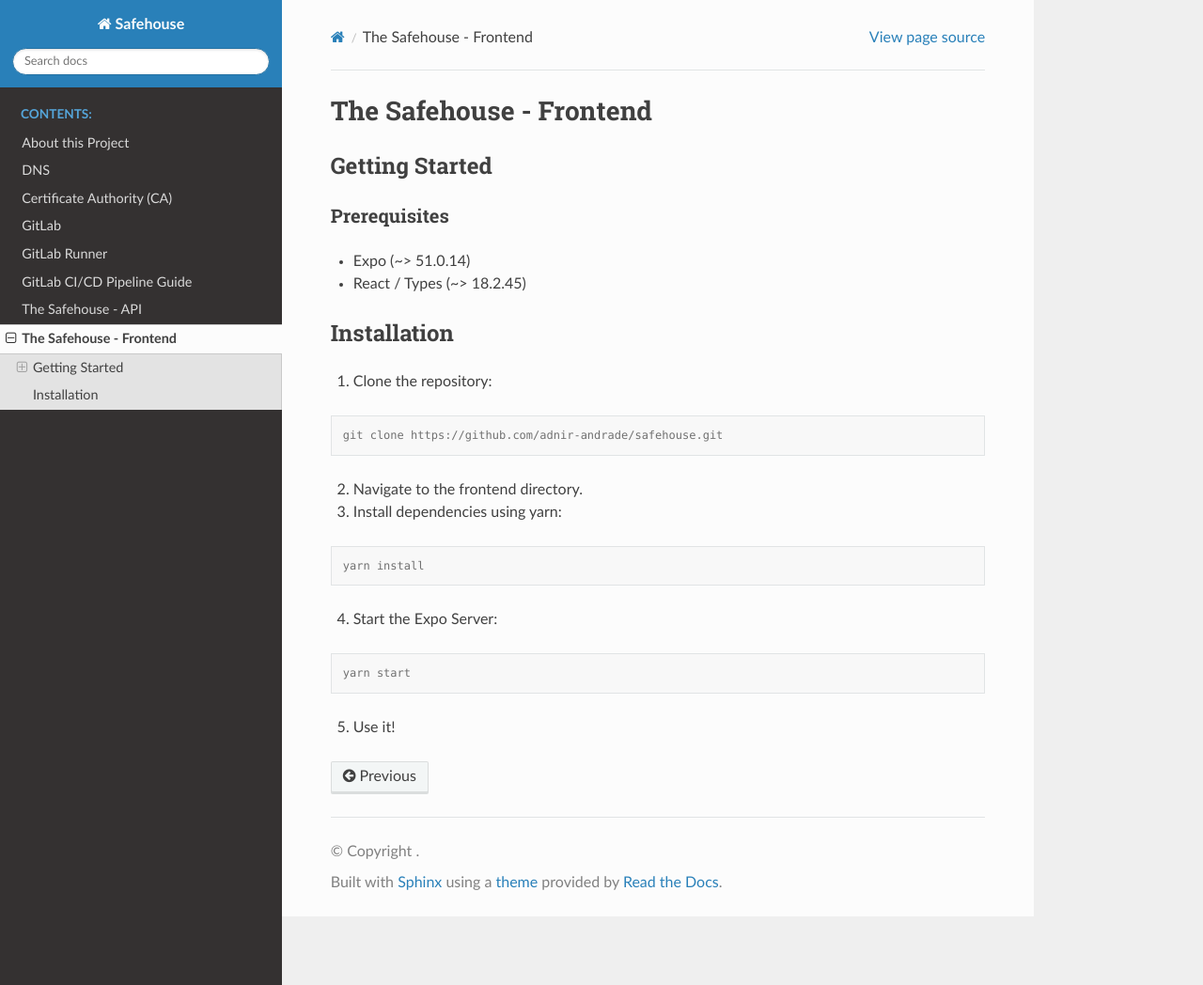
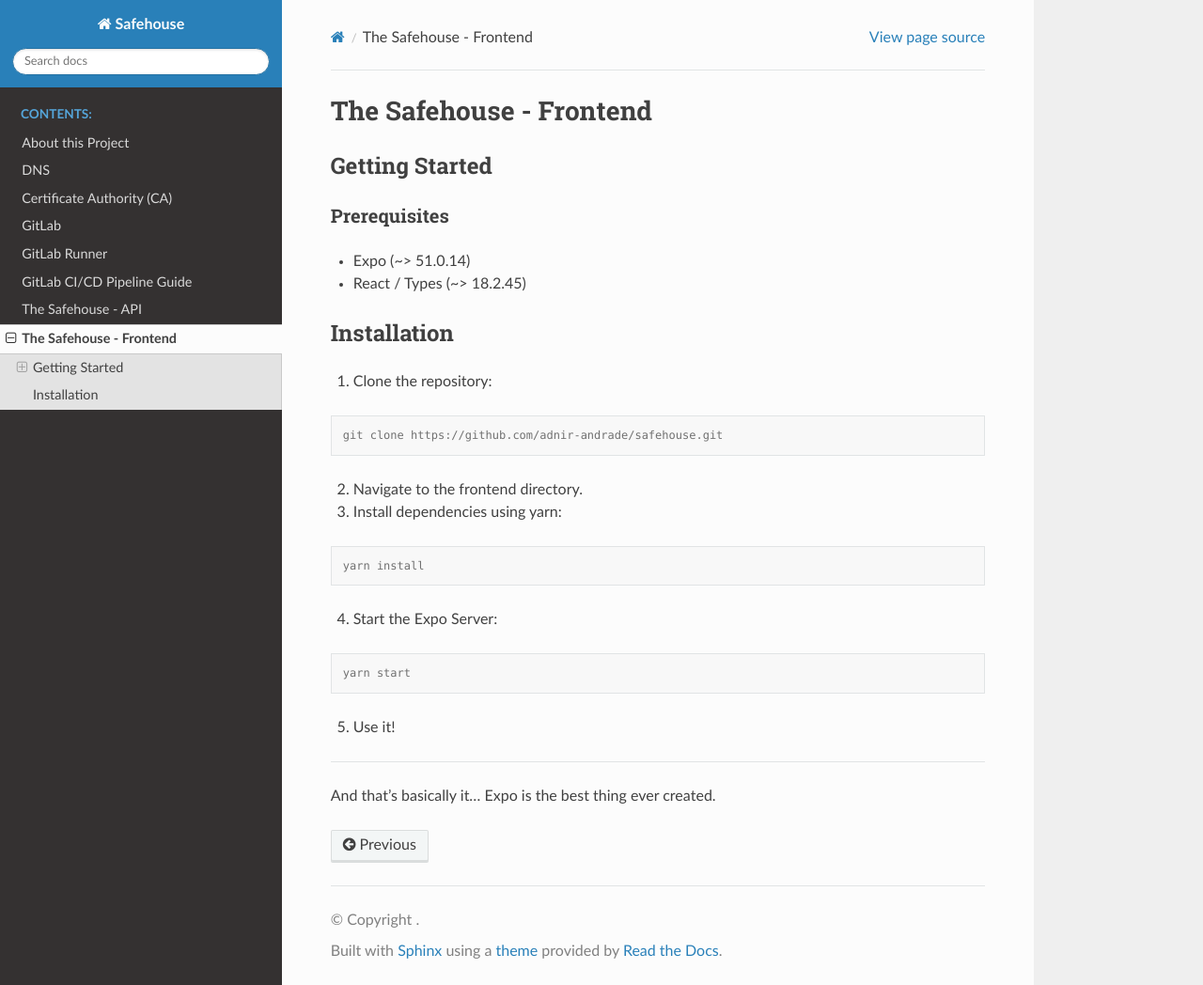
Before and after one commit to adnir-andrade/safehouse, a Sphinx documentation site: the page built from docs/frontend.rst, in a window 1280 px wide and 1048 px high. Shown: the whole window at 94% size. Built offline with Sphinx 7.4.7 and the Read the Docs theme 2.0.0, drawn with Linux system fonts in a browser that asks for light colours.

Commit message:
Update docs

```diff
--- a/docs/frontend.rst
+++ b/docs/frontend.rst
@@ -33,5 +33,8 @@ Installation
 
     yarn start
 
+5. Use it!
 
-5. Use it!
+-----------------
+
+And that's basically it... Expo is the best thing ever created.
```
